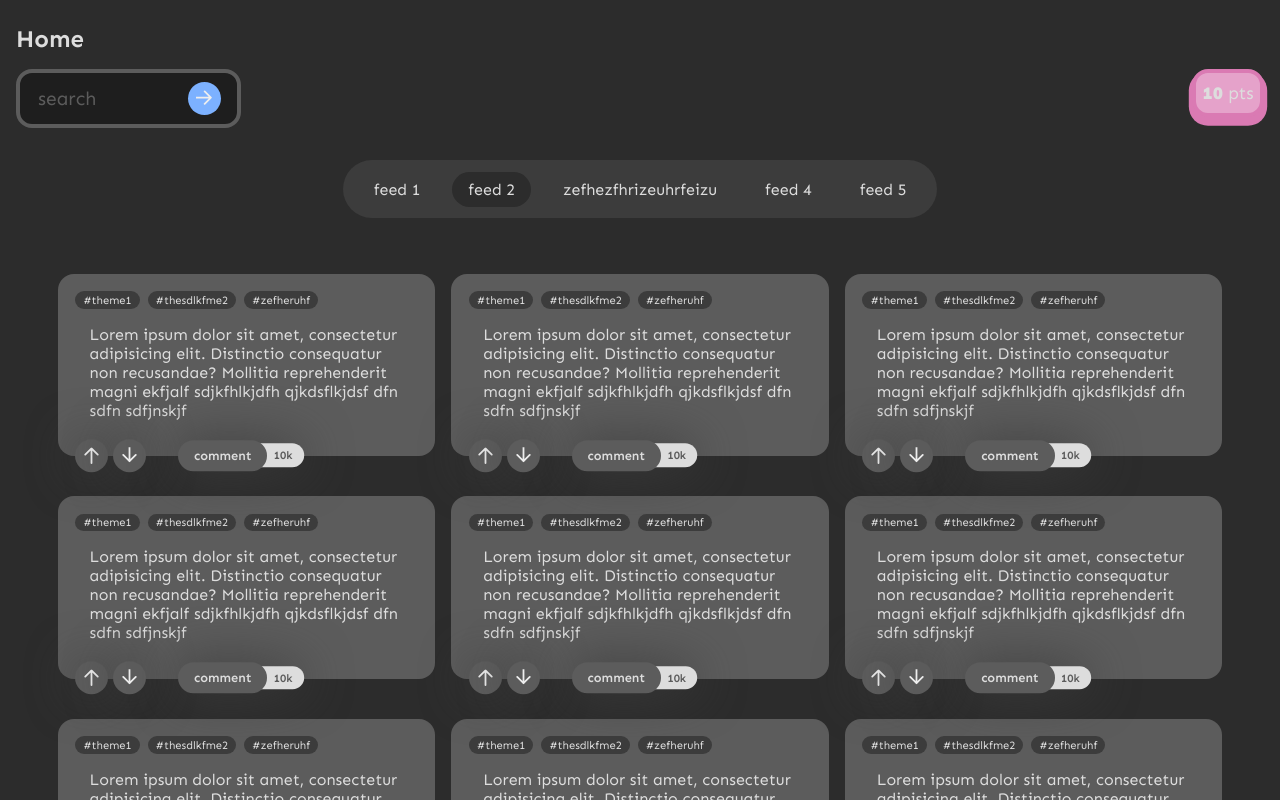
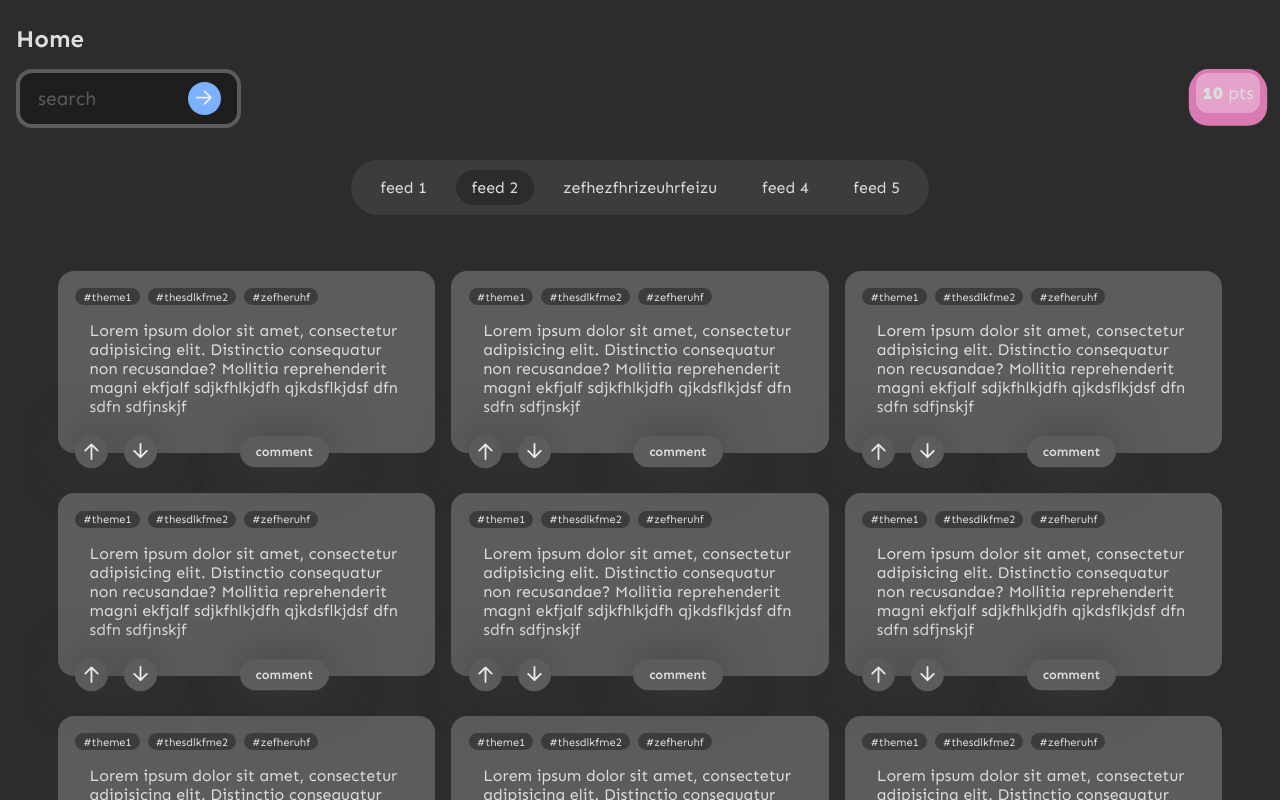
Before and after one commit to quentinvespero/kosmo_front_web, a React (Vite) app: page / in a window 1280 px wide. Shown: the top 800 px of the page. Built offline with nearby package versions, Linux system fonts and the light colour scheme.

Commit message:
logic for upvote/downvote buttons while showing/hiding counters OK

```diff
--- a/src/components/post/postInteractions/CommentElements.tsx
+++ b/src/components/post/postInteractions/CommentElements.tsx
@@ -1,12 +1,13 @@
 import React from 'react'
 import ButtonType1 from '../../buttons/ButtonType1'
 import Counter from './Counter'
+import { CommentElementsProps } from '../../../interfaces/interfaces'
 
-const CommentElements = () => {
+const CommentElements: React.FC<CommentElementsProps> = ({isCountersVisible}) => {
     return (
-        <div className='commentElements'>
+        <div className='commentElements' style={isCountersVisible === false ? {marginLeft:'5.15rem'} : {}}>
             <ButtonType1 buttonText='comment' interactionType='comment'/>
-            <Counter/>
+            {isCountersVisible && <Counter/>}
         </div>
     )
 }
--- a/src/components/post/postInteractions/PostInteractions.tsx
+++ b/src/components/post/postInteractions/PostInteractions.tsx
@@ -7,11 +7,26 @@ const PostInteractions = () => {
     // defining the "shape" of interactionChoice, explicitely indicating that it will have the string value upvote, downvote or none. And that by default, it takes the value 'none'
     const [interactionChoice, setInteractionChoice] = React.useState<'upvote' | 'downvote' | 'none'>('none')
 
+    // state of the counters. If they are hidden or showing up
+    const [isCountersVisible, setIsCountersVisible] = React.useState(false)
+
     return (
         <div className='postInteractions'>
-            <UpDownVoteElements interactionType='upvote' setInteractionChoice={setInteractionChoice} interactionChoice={interactionChoice}/>
-            <UpDownVoteElements interactionType='downvote' setInteractionChoice={setInteractionChoice} interactionChoice={interactionChoice}/>
-            <CommentElements/>
+            <UpDownVoteElements
+                interactionType='upvote'
+                setInteractionChoice={setInteractionChoice}
+                interactionChoice={interactionChoice}
+                isCountersVisible={isCountersVisible}
+                setIsCountersVisible={setIsCountersVisible}
+            />
+            <UpDownVoteElements
+                interactionType='downvote'
+                setInteractionChoice={setInteractionChoice}
+                interactionChoice={interactionChoice}
+                isCountersVisible={isCountersVisible}
+                setIsCountersVisible={setIsCountersVisible}
+            />
+            <CommentElements isCountersVisible={isCountersVisible}/>
         </div>
     )
 }
--- a/src/components/post/postInteractions/UpDownVoteElements.tsx
+++ b/src/components/post/postInteractions/UpDownVoteElements.tsx
@@ -3,25 +3,23 @@ import { UpDownVoteElementsProps } from '../../../interfaces/interfaces'
 import Counter from './Counter'
 import ButtonType1 from '../../buttons/ButtonType1'
 
-const UpDownVoteElements: React.FC<UpDownVoteElementsProps> = ({interactionType, setInteractionChoice, interactionChoice}) => {
-
-    const [isCounterVisible, setIsCounterVisible] = React.useState(false)
+const UpDownVoteElements: React.FC<UpDownVoteElementsProps> = ({interactionType, setInteractionChoice, interactionChoice, isCountersVisible, setIsCountersVisible}) => {
 
     const handleInteractionChoice = () => {
         if (interactionType === interactionChoice) {
             setInteractionChoice('none')
-            setIsCounterVisible(false)
+            setIsCountersVisible(false)
         }
         else {
             setInteractionChoice(interactionType)
-            setIsCounterVisible(true)
+            setIsCountersVisible(true)
         }
     }
 
     return (
-        <div className='upDownVoteElements'>
+        <div className='upDownVoteElements' style={interactionType === 'downvote' && interactionChoice === 'none' ? {marginLeft:'1rem'} : {}}>
             <ButtonType1 interactionType={interactionType} onClick={handleInteractionChoice} isActive={interactionType === interactionChoice}/>
-            {isCounterVisible && <Counter/>}
+            {isCountersVisible && <Counter/>}
         </div>
     )
 }
--- a/src/style/components/buttons/buttonType1.scss
+++ b/src/style/components/buttons/buttonType1.scss
@@ -15,6 +15,15 @@
 
     & > .buttonType1-image{
         display: flex;
+    }
+}
+
+// when buttonType1 is using the props upvote/downvote and is active
+.buttonType1-active{
+    background: $blue;
+
+    &:hover{
+        background: darken($blue, 7%);
     }
 }
 
--- a/src/style/components/feedSelector.scss
+++ b/src/style/components/feedSelector.scss
@@ -11,7 +11,7 @@
 
     // feed element
     .feedElements{
-        margin: .5rem;
+        margin: .4rem;
         padding: .5rem 1rem;
         border-radius: 3rem;
         cursor: pointer;
--- a/src/style/responsiveRules.scss
+++ b/src/style/responsiveRules.scss
@@ -36,4 +36,14 @@
     .buttonType1-theme{
         margin-bottom: .5rem;
     }
+    .header{
+        flex-direction: column-reverse;
+    }
+    .pointCounter{
+        align-self: flex-end;
+        margin-bottom: 2rem;
+    }
+    .searchField > input{
+        max-width: 8.5rem;
+    }
 }
```
Also changed, not shown: src/interfaces/interfaces.tsx (+10 -0 lines).
